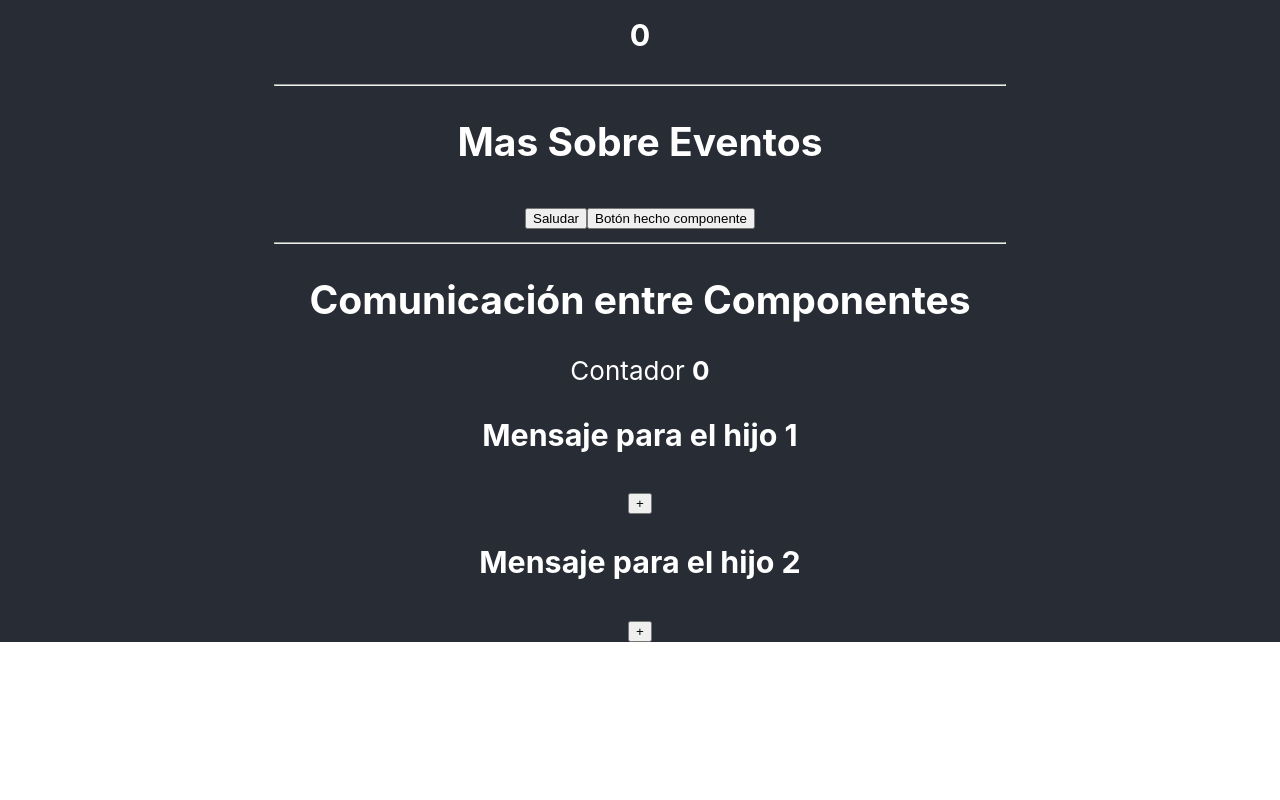
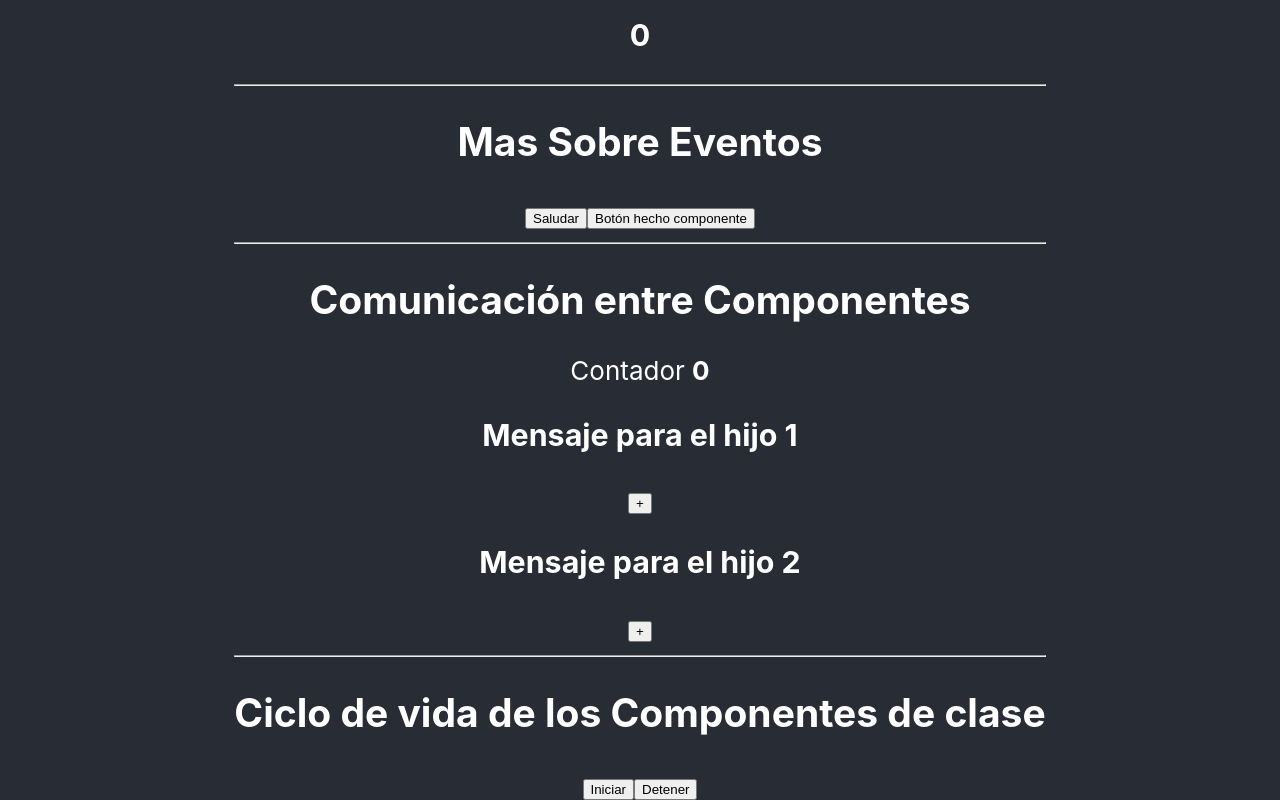
Before and after one commit to Friturito/Curso-De-React, a React (Create React App) app: page / in a window 1280 px wide. Shown: the part 2785-3585 px from the top of the page. Before the commit the page ends 3427 px from the top, so only its background shows below. Built offline with nearby package versions, Linux system fonts and the light colour scheme.

Commit message:
13. Ciclo de Vida de los Componentes

```diff
--- a/src/App.js
+++ b/src/App.js
@@ -8,7 +8,7 @@
 import RenderizadoElementos from "./components/RenderizadoElementos";
 import { EventosES6, EventosES7, MasSobreEvento } from "./components/Eventos";
 import ComunicacionComponentes from "./components/ComunicacionComponentes"
-
+import CicloVida from "./components/CicloVida";
 
 function App() {
   let nombre = "Ricardo";
@@ -68,6 +68,8 @@
           <MasSobreEvento />
           <hr />
           <ComunicacionComponentes/>
+          <hr />
+          <CicloVida/>
         </section>
       </header>
     </div>
--- /dev/null
+++ b/src/components/CicloVida.js
@@ -0,0 +1,72 @@
+import React , { Component } from "react";
+
+class Reloj extends Component{
+    constructor(props) {
+        super(props)
+    }
+
+    componentWillUnmount(){
+        console.log(3,"El componente ha sido eliminado del DOM");
+    }
+
+    render(){
+        return <h3>{this.props.hora}</h3>
+    }
+
+
+}
+
+export default class CicloVida extends Component{
+    constructor(props){
+        super(props)
+        console.log(0,"El componenete se inicializo, No esta en el DOM");
+        this.state = {
+            hora: new Date().toLocaleTimeString(),
+            visible: false
+        }
+        this.temporizador = null
+    }
+    componentDidMount(){
+        console.log(1, "El Componente se encuentra en el DOM")
+    }
+
+    componentDidUpdate(prevProps,prevState){
+        console.log(2, "El estado o las props del componente han cambiado");
+        console.log(prevProps);
+        console.log(prevState);
+    }
+
+    tictac = () => {
+        this.temporizador = setInterval(() => {
+            this.setState({
+                hora: new Date().toLocaleTimeString()
+            })
+        }, 1000);
+
+    }
+
+    iniciar = ()=>{
+        this.tictac()
+        this.setState({
+            visible:true
+        })
+    }
+    detener = ()=>{
+        clearInterval(this.temporizador)
+        this.setState({
+            visible:false
+        })
+    }
+
+    render(){
+        console.log(4,"El Componente se dibuja por un cambio en el DOM");
+        return(
+            <>
+                <h2>Ciclo de vida de los Componentes de clase</h2>
+                {this.state.visible && <Reloj hora={this.state.hora}/> }
+                <button onClick={this.iniciar}>Iniciar</button>
+                <button onClick={this.detener}>Detener</button>
+            </>
+        )
+    }
+}
```
